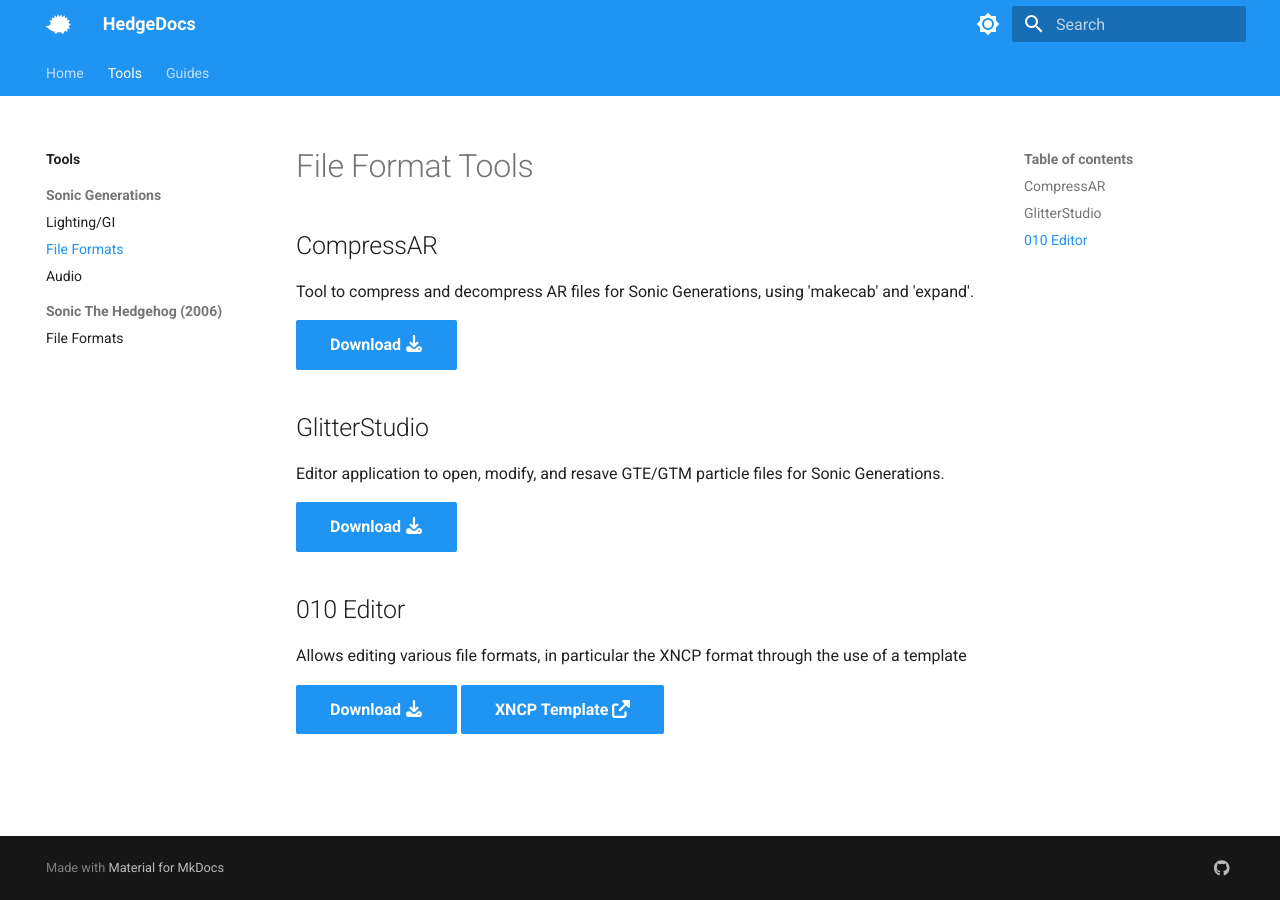
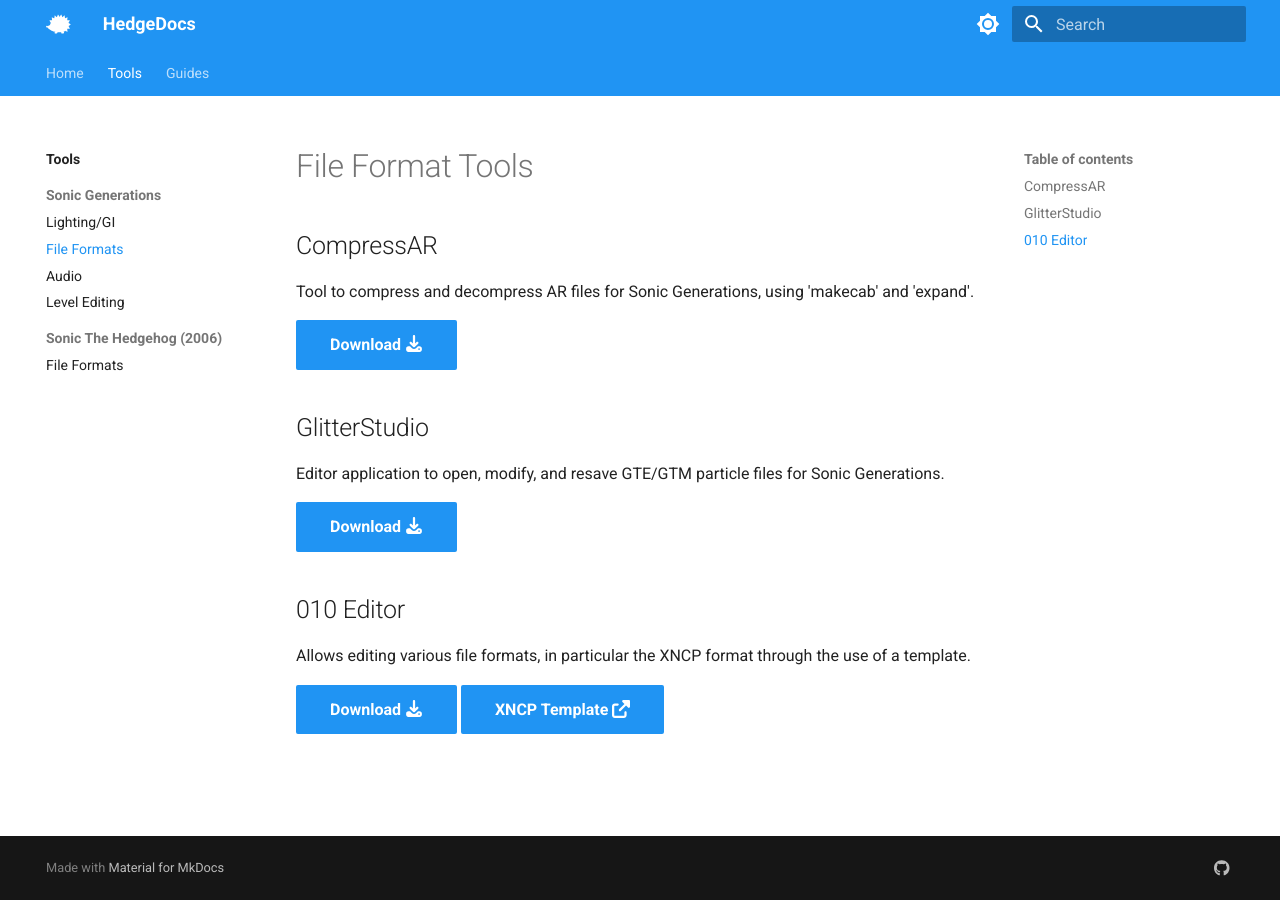
Before and after one commit to HedgeDocs/HedgeDocs.github.io, an MkDocs documentation site: the page built from docs/tools/blueblur/files.md, in a window 1280 px wide. Built offline with MkDocs 1.6.1 and Material for MkDocs 9.7.7, drawn with Linux system fonts in a browser that asks for light colours.

Commit message:
Added SonicGLvl to gens tools and added a note to the glvl guide page

```diff
--- a/docs/tools/blueblur/files.md
+++ b/docs/tools/blueblur/files.md
@@ -11,7 +11,7 @@
 [Download :fontawesome-solid-download:](https://github.com/crash5band/Glitter/releases){ .md-button .md-button--primary target="_blank"}
 
 ## 010 Editor
-Allows editing various file formats, in particular the XNCP format through the use of a template
+Allows editing various file formats, in particular the XNCP format through the use of a template.
 
 [Download :fontawesome-solid-download:](https://www.sweetscape.com/010editor/){ .md-button .md-button--primary target="_blank"}
 [XNCP Template :fontawesome-solid-external-link-alt:](https://github.com/tge-was-taken/010-Editor-Templates/blob/master/templates/sonic_xncp_yncp.bt){ .md-button .md-button--primary target="_blank"}
--- a/mkdocs.yml
+++ b/mkdocs.yml
@@ -9,6 +9,7 @@
       - Lighting/GI: tools/blueblur/lighting.md
       - File Formats: tools/blueblur/files.md
       - Audio: tools/blueblur/audio.md
+      - Level Editing: tools/blueblur/levels.md
     - Sonic The Hedgehog (2006):
       - File Formats: tools/marathon/files.md
   - Guides:
```
Also changed, not shown: docs/guides/blueblur/levels/glvl.md (+5 -3 lines), docs/tools/blueblur/levels.md (added, +4 -0 lines).
